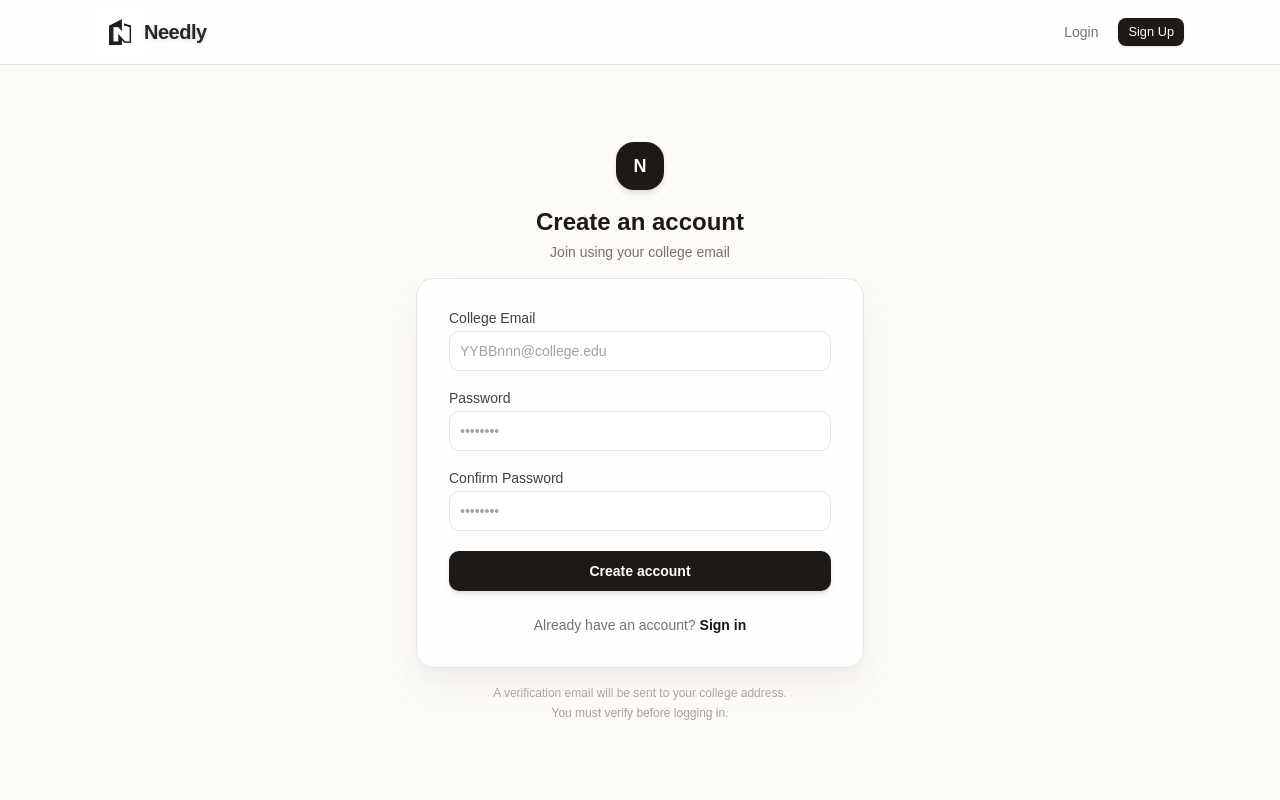
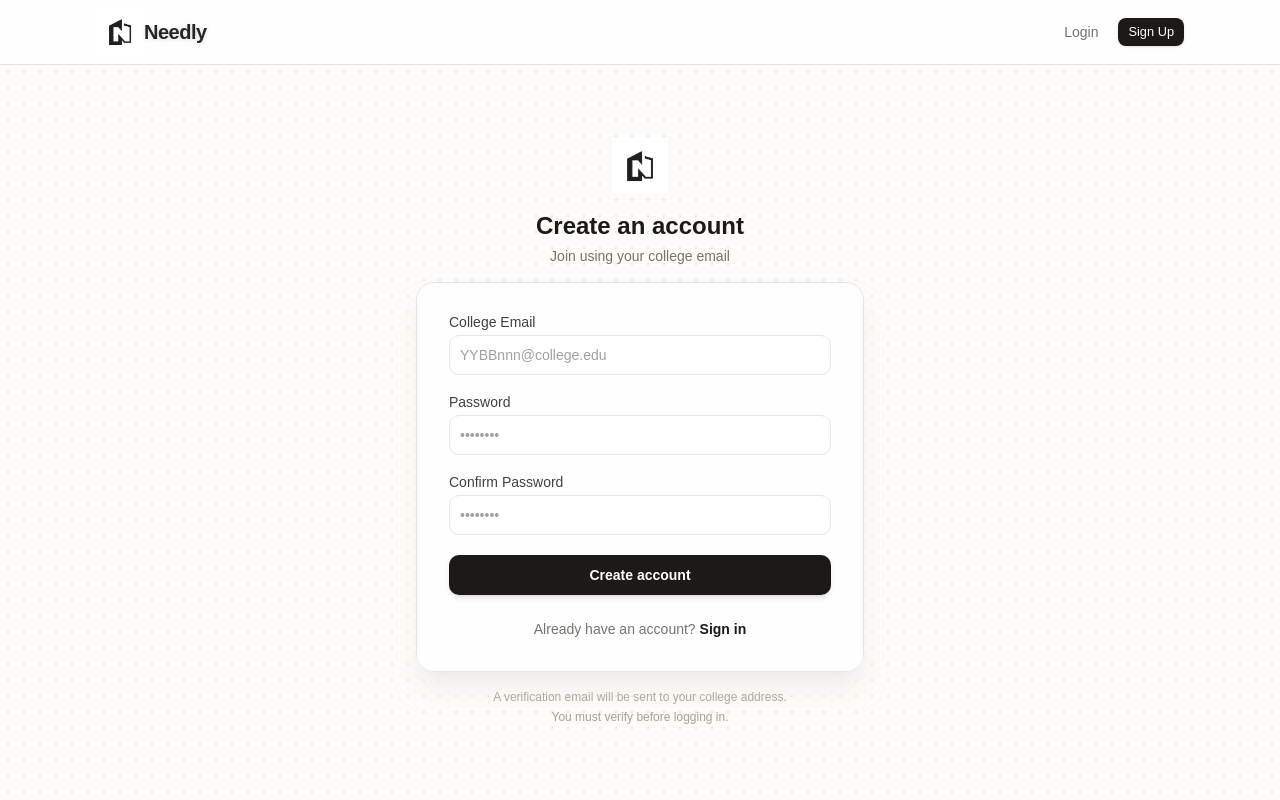
Before and after one commit to Lucky-Purswani/college-item-exchange-frontend, a React (Vite) app: page /register in a window 1280 px wide. Built offline with nearby package versions, Linux system fonts and the light colour scheme.

Commit message:
fix(ui): replace old N symbol with custom logo1 asset across all auth forms (login, register, forgot/reset password)

```diff
--- a/src/routes/forgot-password.jsx
+++ b/src/routes/forgot-password.jsx
@@ -9,6 +9,7 @@ import { Button } from '@/components/ui/button'
 import { Input } from '@/components/ui/input'
 import { Label } from '@/components/ui/label'
 import { PageShell } from '@/components/layout/PageShell'
+import logo1 from '@/assets/logo1.jpg'
 
 const forgotPasswordSchema = z.object({
   email: z.string().email('Please enter a valid email address'),
@@ -52,8 +53,12 @@ function ForgotPasswordPage() {
       <div className="relative z-10 w-full max-w-md">
         {/* Header */}
         <div className="text-center mb-8">
-          <div className="inline-flex h-12 w-12 items-center justify-center rounded-2xl bg-stone-900 shadow-md mb-4">
-            <span className="text-white font-bold text-lg">N</span>
+          <div className="inline-flex h-14 w-14 overflow-hidden items-center justify-center mix-blend-multiply mb-4">
+            <img
+              src={logo1}
+              alt="Needly Logo"
+              className="w-full h-full object-cover scale-[1.4]"
+            />
           </div>
           <h1 className="text-2xl font-bold text-stone-900">Reset Password</h1>
           <p className="text-stone-500 mt-1 text-sm">We&apos;ll send you a reset link</p>
--- a/src/routes/login.jsx
+++ b/src/routes/login.jsx
@@ -12,6 +12,7 @@ import { Button } from '@/components/ui/button'
 import { Input } from '@/components/ui/input'
 import { Label } from '@/components/ui/label'
 import { PageShell } from '@/components/layout/PageShell'
+import logo1 from '@/assets/logo1.jpg'
 
 const loginSchema = z.object({
   email: z.string().email('Please enter a valid email address'),
@@ -80,8 +81,12 @@ function LoginPage() {
       <div className="relative z-10 w-full max-w-md">
         {/* Header */}
         <div className="text-center mb-8">
-          <div className="inline-flex h-12 w-12 items-center justify-center rounded-2xl bg-stone-900 shadow-md mb-4">
-            <span className="text-white font-bold text-lg">N</span>
+          <div className="inline-flex h-14 w-14 overflow-hidden items-center justify-center mix-blend-multiply mb-4">
+            <img
+              src={logo1}
+              alt="Needly Logo"
+              className="w-full h-full object-cover scale-[1.4]"
+            />
           </div>
           <h1 className="text-2xl font-bold text-stone-900">Welcome back</h1>
           <p className="text-stone-500 mt-1 text-sm">Sign in to your account</p>
--- a/src/routes/register.jsx
+++ b/src/routes/register.jsx
@@ -8,6 +8,7 @@ import { Button } from '@/components/ui/button'
 import { Input } from '@/components/ui/input'
 import { Label } from '@/components/ui/label'
 import { PageShell } from '@/components/layout/PageShell'
+import logo1 from '@/assets/logo1.jpg'
 
 const registerSchema = z
   .object({
@@ -60,8 +61,12 @@ function RegisterPage() {
       <div className="relative z-10 w-full max-w-md my-auto">
         {/* Header */}
         <div className="text-center mb-4">
-          <div className="inline-flex h-12 w-12 items-center justify-center rounded-2xl bg-stone-900 shadow-md mb-4">
-            <span className="text-white font-bold text-lg">N</span>
+          <div className="inline-flex h-14 w-14 overflow-hidden items-center justify-center mix-blend-multiply mb-4">
+            <img
+              src={logo1}
+              alt="Needly Logo"
+              className="w-full h-full object-cover scale-[1.4]"
+            />
           </div>
           <h1 className="text-2xl font-bold text-stone-900">Create an account</h1>
           <p className="text-stone-500 mt-1 text-sm">Join using your college email</p>
--- a/src/routes/reset-password.jsx
+++ b/src/routes/reset-password.jsx
@@ -8,6 +8,7 @@ import { Button } from '@/components/ui/button'
 import { Input } from '@/components/ui/input'
 import { Label } from '@/components/ui/label'
 import { PageShell } from '@/components/layout/PageShell'
+import logo1 from '@/assets/logo1.jpg'
 
 const resetPasswordSchema = z
   .object({
@@ -85,8 +86,12 @@ function ResetPasswordPage() {
       <div className="relative z-10 w-full max-w-md">
         {/* Header */}
         <div className="text-center mb-8">
-          <div className="inline-flex h-12 w-12 items-center justify-center rounded-2xl bg-stone-900 shadow-md mb-4">
-            <span className="text-white font-bold text-lg">N</span>
+          <div className="inline-flex h-14 w-14 overflow-hidden items-center justify-center mix-blend-multiply mb-4">
+            <img
+              src={logo1}
+              alt="Needly Logo"
+              className="w-full h-full object-cover scale-[1.4]"
+            />
           </div>
           <h1 className="text-2xl font-bold text-stone-900">Choose a new password</h1>
           <p className="text-stone-500 mt-1 text-sm">Make sure it's at least 8 characters</p>
```
